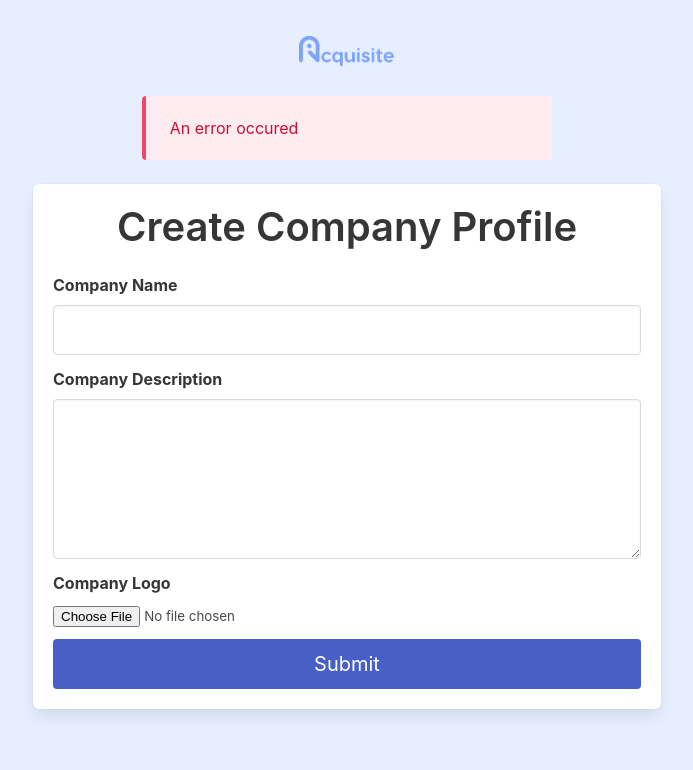
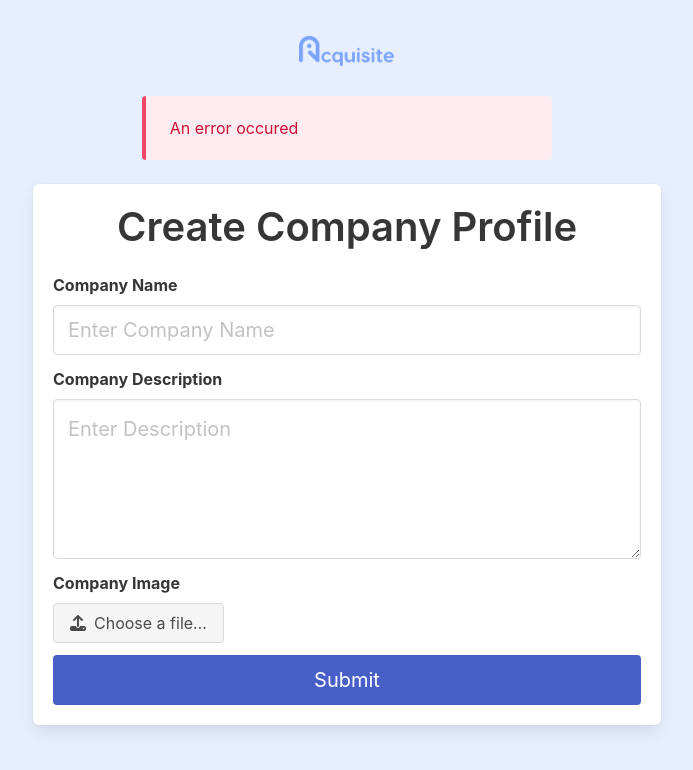
Before and after one commit to andrebhu/Acquisite, a Flask app: page /create in a window 1280 px wide. Shown: the top 770 px of the page, without its empty margins (293-986 px from the left). Run offline with Flask 2, Linux system fonts and the light colour scheme; some libraries are stand-ins or nearby versions.

Commit message:
Business Info Page, Owner Page

```diff
--- a/src/templates/create_business.html
+++ b/src/templates/create_business.html
@@ -9,21 +9,32 @@
             <div class="field mt-3">
                 <div class="control">
                     <label class="label">Company Name</label>
-                    <input type="text" class="input is-medium" name="name" required>
+                    <input type="text" class="input is-medium" name="name" placeholder="Enter Company Name"required>
                 </div>
             </div>
 
             <div class="field">
                 <div class="control">
                     <label class="label">Company Description</label>
-                    <textarea class="textarea is-medium" name="description" required></textarea>
+                    <textarea class="textarea is-medium" name="description" placeholder="Enter Description" required></textarea>
                 </div>
             </div>
 
             <div class="field">
-                <div class="control">
-                    <label class="label">Company Logo</label>
-                    <input type="file" name="file">
+                <label class="label">Company Image</label>
+                <div class="file mb-3">
+
+                    <label class="file-label">
+                        <input class="file-input" type="file" name="file" required>
+                        <span class="file-cta">
+                        <span class="file-icon">
+                            <i class="fas fa-upload"></i>
+                        </span>
+                        <span class="file-label">
+                            Choose a file…
+                        </span>
+                        </span>
+                    </label>
                 </div>
             </div>
 
--- a/src/templates/owner.html
+++ b/src/templates/owner.html
@@ -3,9 +3,9 @@
 {% block content %}
     <div class="column is-centered">
         <div class="box">
-            <h1>Welcome, {{ user.first_name }}</h1>
+            <h4 class="title is-4 mb-5">Welcome, {{ user.first_name }}</h4>
 
-            Currently owned businesses: <br>
+            <h4 class="subtitle is-4">Currently Owned Businesses: </h4>
             {% for b in user.businesses %}
                 <div class="box">
                     <a href="/business/{{ b.id | safe }}">{{ b.name }}</a>
```
Also changed, not shown: src/templates/base.html (+4 -4 lines), src/templates/business_info.html (+9 -6 lines).
